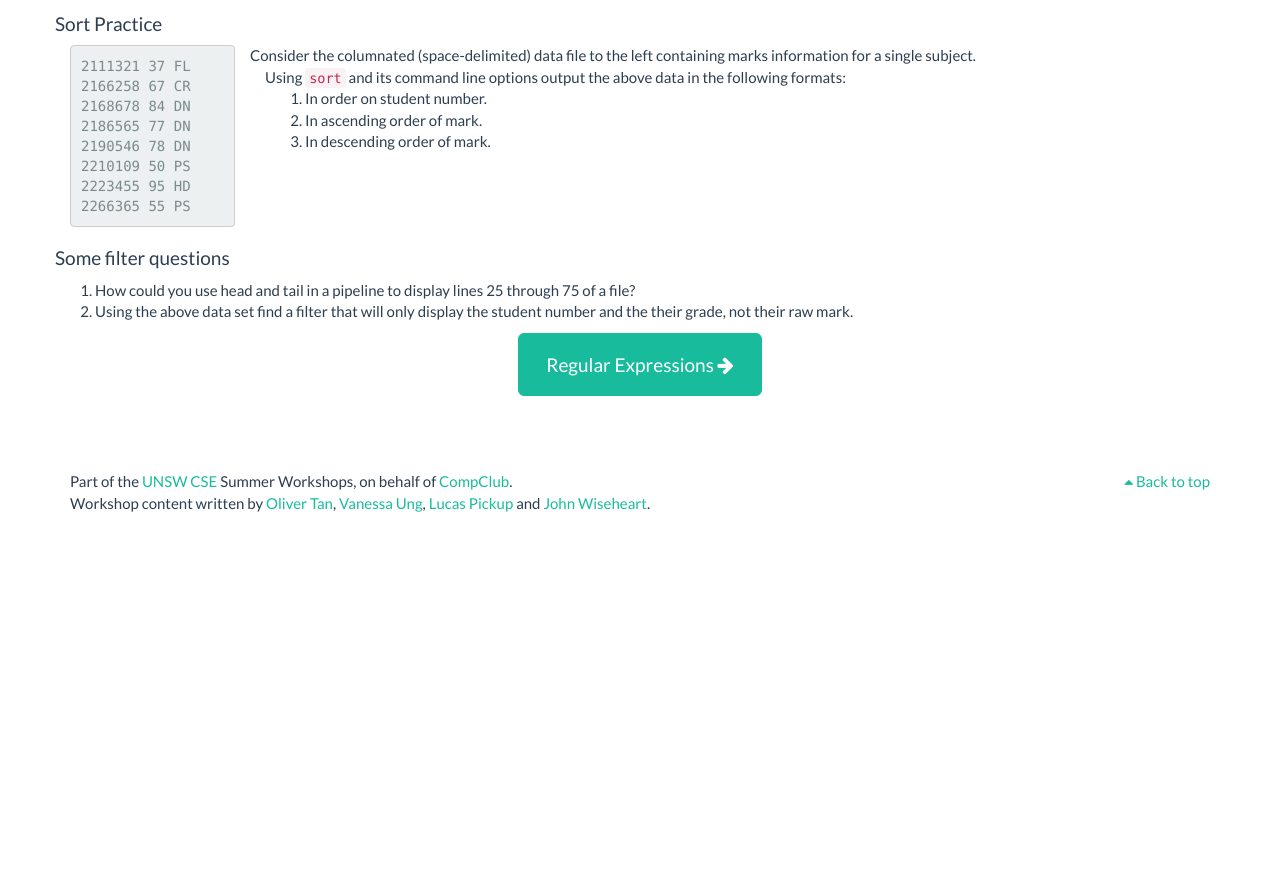
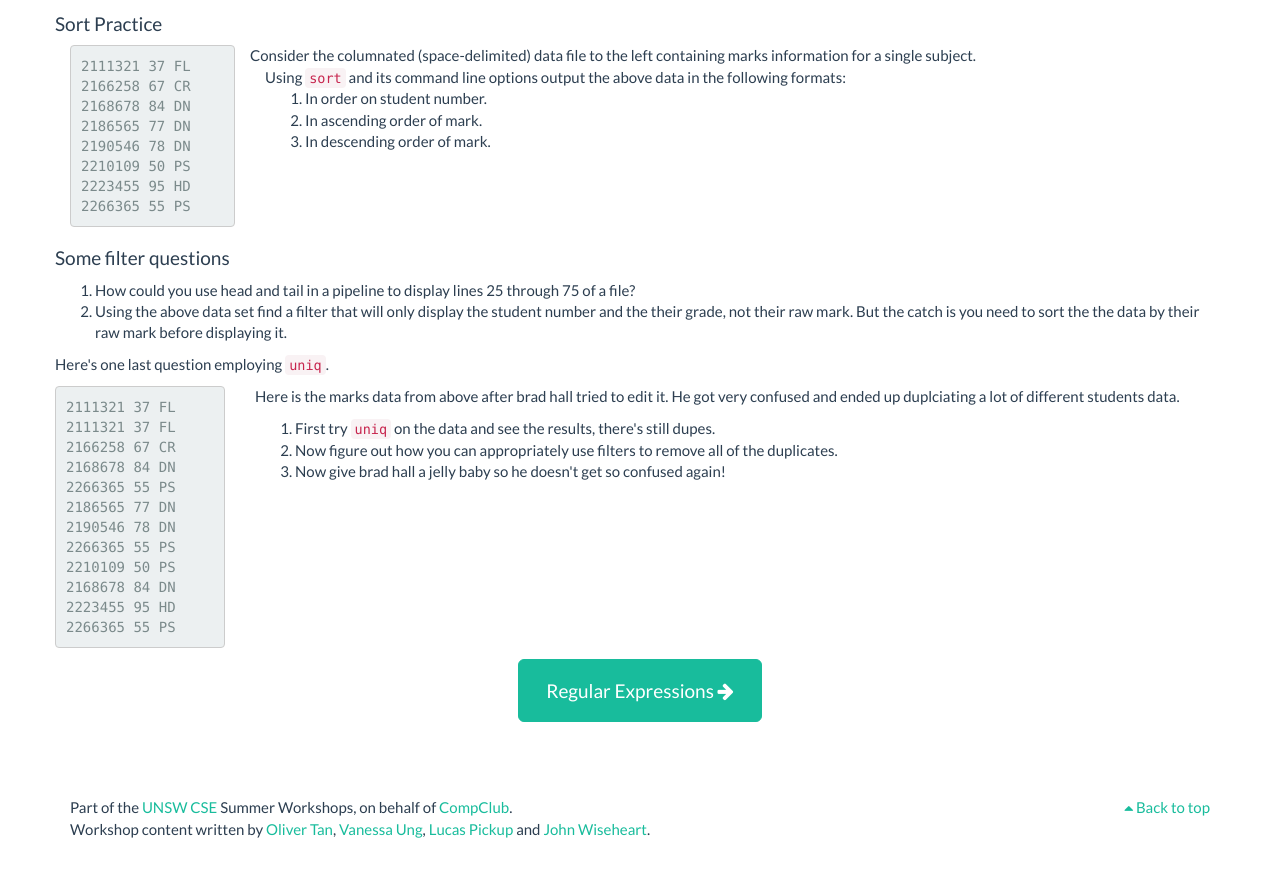
Before and after one commit to crazysheeep/GameMakerWorkshop, a plain HTML site: page filters.html in a window 1280 px wide. Shown: the part 3357-4234 px from the top of the page. Before the commit the page ends 3946 px from the top, so only its background shows below. Drawn offline with Linux system fonts and the light colour scheme.

Commit message:
cool beans

```diff
--- a/filters.html
+++ b/filters.html
@@ -432,9 +432,35 @@ COMPCLUB                      fompflub
                     <h4>Some filter questions</h4>
                     <ol>
                         <li>How could you use head and tail in a pipeline to display lines 25 through 75 of a file?</li>
-                        <li>Using the above data set find a filter that will only display the student number and the their grade, not their raw mark.</li>
+                        <li>Using the above data set find a filter that will only display the student number and the their grade, not their raw mark. But the catch is you need to sort the the data by their raw mark before displaying it.</li>
                     </ol>
-
+                    <p>Here's one last question employing <code>uniq</code>.</p>
+                    <div class="row">
+                        <div class="col-md-2">
+                            <pre>
+2111321 37 FL
+2111321 37 FL
+2166258 67 CR
+2168678 84 DN
+2266365 55 PS
+2186565 77 DN
+2190546 78 DN
+2266365 55 PS
+2210109 50 PS
+2168678 84 DN
+2223455 95 HD
+2266365 55 PS
+</pre>
+                        </div>
+                        <div class="col-md-10">
+                            <p>Here is the marks data from above after brad hall tried to edit it. He got very confused and ended up duplciating a lot of different students data.</p>
+                            <ol>
+                                <li>First try <code>uniq</code> on the data and see the results, there's still dupes.</li>
+                                <li>Now figure out how you can appropriately use filters to remove all of the duplicates.</li>
+                                <li>Now give brad hall a jelly baby so he doesn't get so confused again!</li>
+                            </ol>
+                        </div>
+                    </div>
                     <div class="collapse" style="color:green;">
                         <p><b>Answer:</b></p>
                         <pre class="brush:bash">
```
